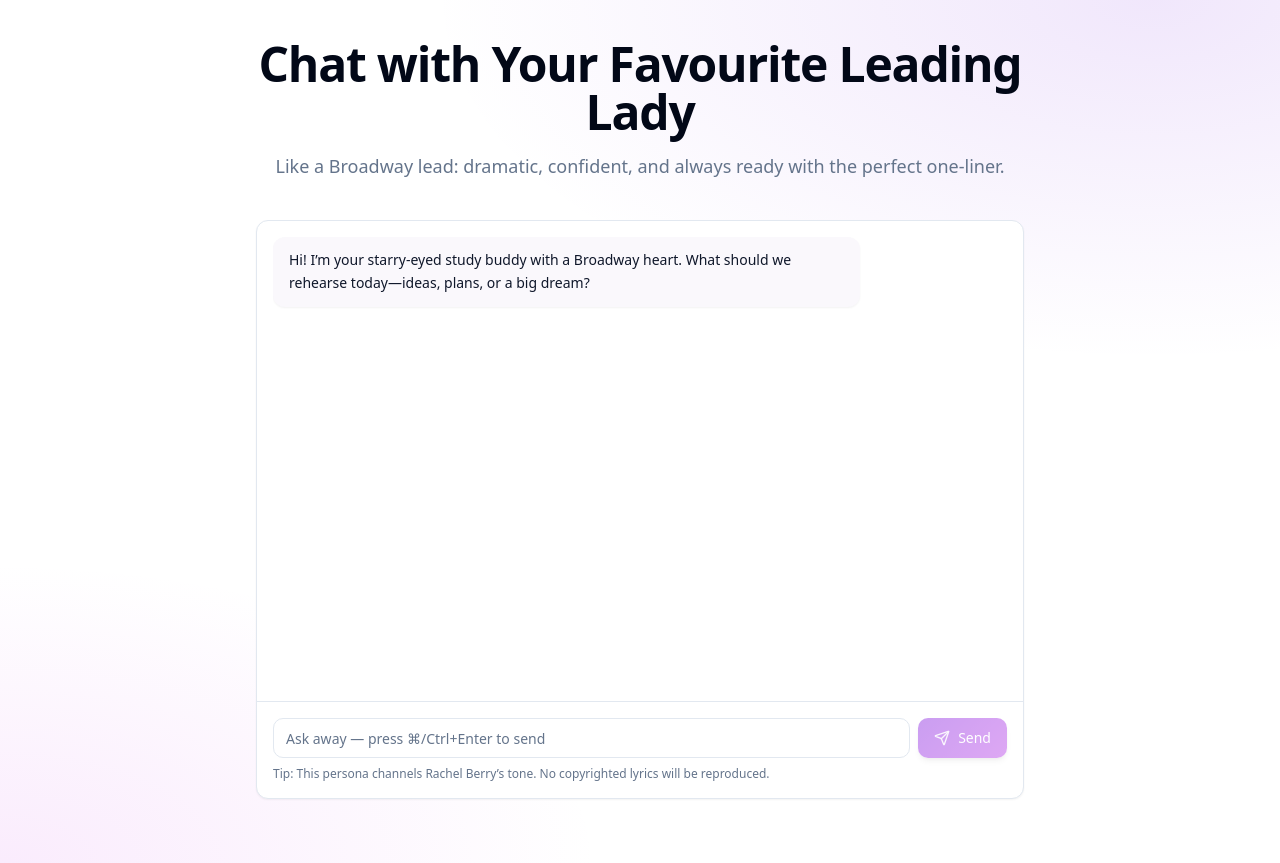
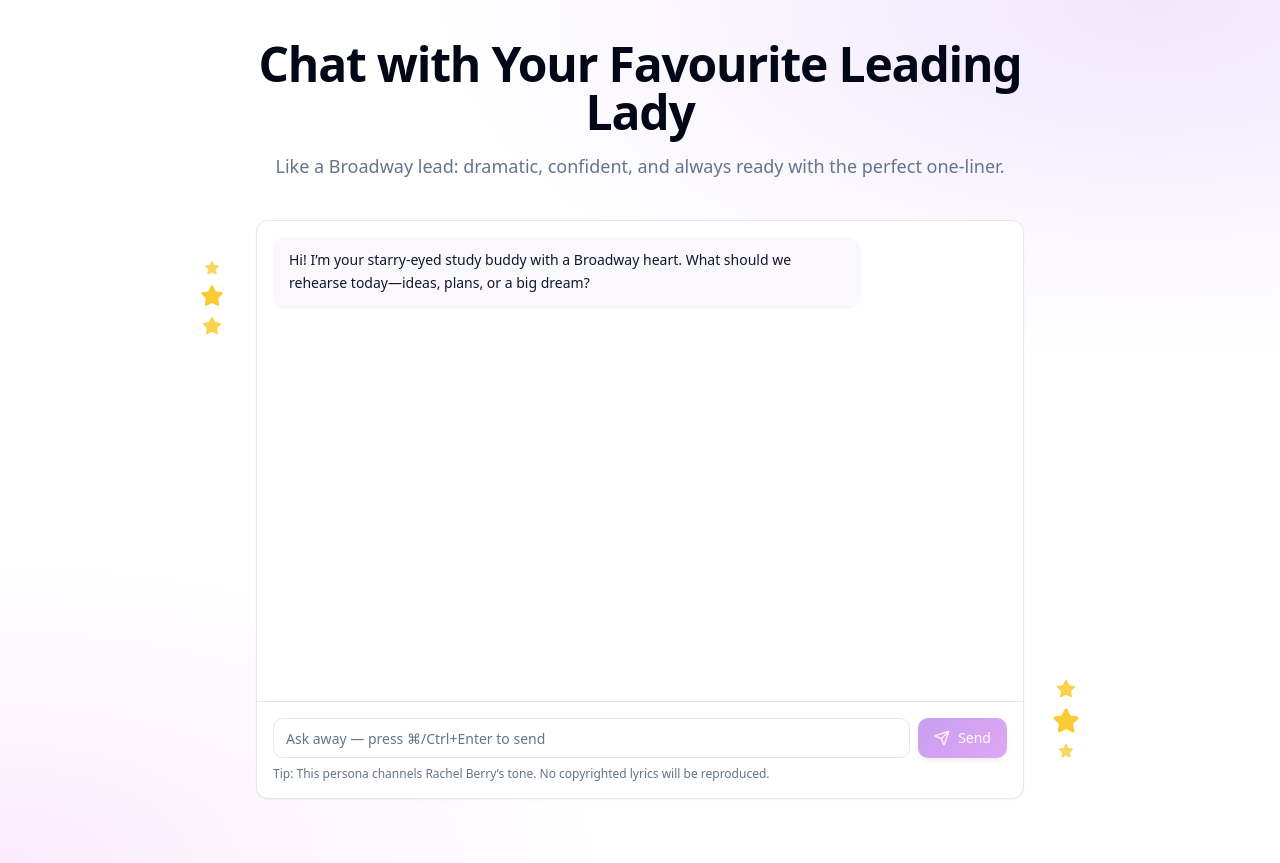
Before and after one commit to lee-xinni/glee-bot-ai, a React (Vite) app: page / in a window 1280 px wide. Built offline with nearby package versions, Linux system fonts and the light colour scheme.

Commit message:
Add gold stars to chat
Add gold stars to the sides of the chat to give it a Rachel Berry vibe.

```diff
--- a/src/index.css
+++ b/src/index.css
@@ -42,6 +42,9 @@ All colors MUST be HSL.
     --border: 214.3 31.8% 91.4%;
     --input: 214.3 31.8% 91.4%;
     --ring: var(--brand);
+
+    /* Decorative accents */
+    --star: 46 95% 55%;
 
     --radius: 0.75rem;
 
@@ -95,6 +98,9 @@ All colors MUST be HSL.
     --input: 217.2 32.6% 17.5%;
     --ring: var(--brand);
 
+    /* Decorative accents */
+    --star: 46 92% 58%;
+
     --sidebar-background: 240 5.9% 10%;
     --sidebar-foreground: 240 4.8% 95.9%;
     --sidebar-primary: var(--brand);
@@ -134,4 +140,7 @@ All colors MUST be HSL.
       radial-gradient(1200px 600px at 90% 0%, hsl(var(--brand) / 0.12), transparent 60%),
       radial-gradient(1000px 500px at 0% 100%, hsl(var(--brand-glow) / 0.12), transparent 60%);
   }
+  .text-star {
+    color: hsl(var(--star));
+  }
 }
--- a/src/pages/Index.tsx
+++ b/src/pages/Index.tsx
@@ -4,7 +4,7 @@ import { Card } from "@/components/ui/card";
 import { Button } from "@/components/ui/button";
 import { Input } from "@/components/ui/input";
 import { ScrollArea } from "@/components/ui/scroll-area";
-import { Send } from "lucide-react";
+import { Send, Star } from "lucide-react";
 import { useToast } from "@/hooks/use-toast";
 import { supabase } from "@/integrations/supabase/client";
 import ReactMarkdown from "react-markdown";
@@ -120,7 +120,17 @@ const Index = () => {
         </header>
 
         <main className="container pb-16">
-          <section aria-label="Chat" className="mx-auto max-w-3xl">
+          <section aria-label="Chat" className="mx-auto max-w-3xl relative">
+            <div className="pointer-events-none hidden md:flex absolute left-[-56px] top-10 flex-col items-center gap-2">
+              <Star className="h-4 w-4 text-star opacity-70" aria-hidden="true" fill="currentColor" strokeWidth={1.5} />
+              <Star className="h-6 w-6 text-star opacity-90" aria-hidden="true" fill="currentColor" strokeWidth={1.5} />
+              <Star className="h-5 w-5 text-star opacity-80" aria-hidden="true" fill="currentColor" strokeWidth={1.5} />
+            </div>
+            <div className="pointer-events-none hidden md:flex absolute right-[-56px] bottom-10 flex-col items-center gap-2">
+              <Star className="h-5 w-5 text-star opacity-80" aria-hidden="true" fill="currentColor" strokeWidth={1.5} />
+              <Star className="h-7 w-7 text-star opacity-90" aria-hidden="true" fill="currentColor" strokeWidth={1.5} />
+              <Star className="h-4 w-4 text-star opacity-70" aria-hidden="true" fill="currentColor" strokeWidth={1.5} />
+            </div>
             <Card className="p-0 overflow-hidden border">
               <ScrollArea className="h-[52vh] md:h-[60vh] p-4" ref={scrollRef}>
                 <div className="space-y-4">
```
